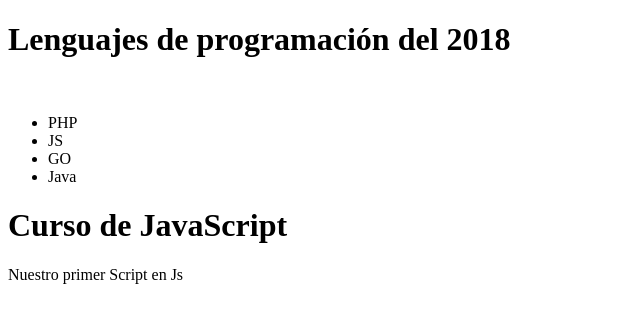
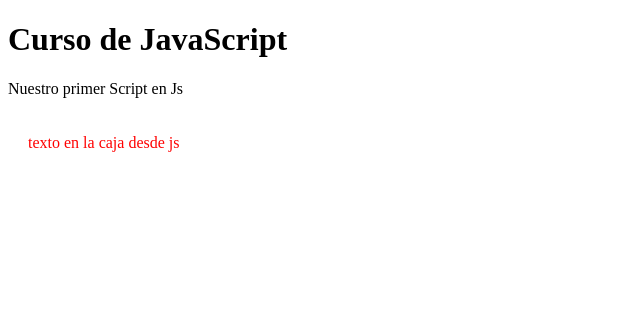
Before and after one commit to pipef104/MS_JS, a plain HTML site: page JAVASCRIPT/index.html in a window 1280 px wide. Shown: the whole page, without its empty margins (0-640 px from the left). Drawn offline with Linux system fonts and the light colour scheme.

Commit message:
Add more files

```diff
--- /dev/null
+++ b/JAVASCRIPT/JS/28-Dom.js
@@ -0,0 +1,14 @@
+'use strict'
+
+//DOM - Document Object Model
+
+function cambiaColor(color){
+    caja.style.color = color;
+}
+
+var caja = document.getElementById("mi_caja");
+caja.innerHTML = "texto en la caja desde js";
+caja.style.padding ="20px";
+cambiaColor("red");
+
+console.log(caja);
--- a/JAVASCRIPT/index.html
+++ b/JAVASCRIPT/index.html
@@ -27,7 +27,7 @@
     <!-- <script type="text/javascript" src="JS/22-ambito.js"></script> -->
     <!-- <script type="text/javascript" src="JS/23-funciones_texto.js"></script> -->
     <!-- <script type="text/javascript" src="JS/24-plantillas.js"></script> -->
-    <script type="text/javascript" src="JS/25-arrays.js"></script>
+    <!-- <script type="text/javascript" src="JS/25-arrays.js"></script> -->
     <!-- <script type="text/javascript" src="JS/26-arrays-multi.js"></script> -->
 
 
@@ -35,5 +35,9 @@
   <body>
     <h1>Curso de JavaScript</h1>
     <p>Nuestro primer Script en Js</p>
+    <div id='mi_caja'>!Hola soy una caja¡</div>
+
+
+    <script type="text/javascript" src="JS/28-Dom.js"></script>
   </body>
 </html>
```
